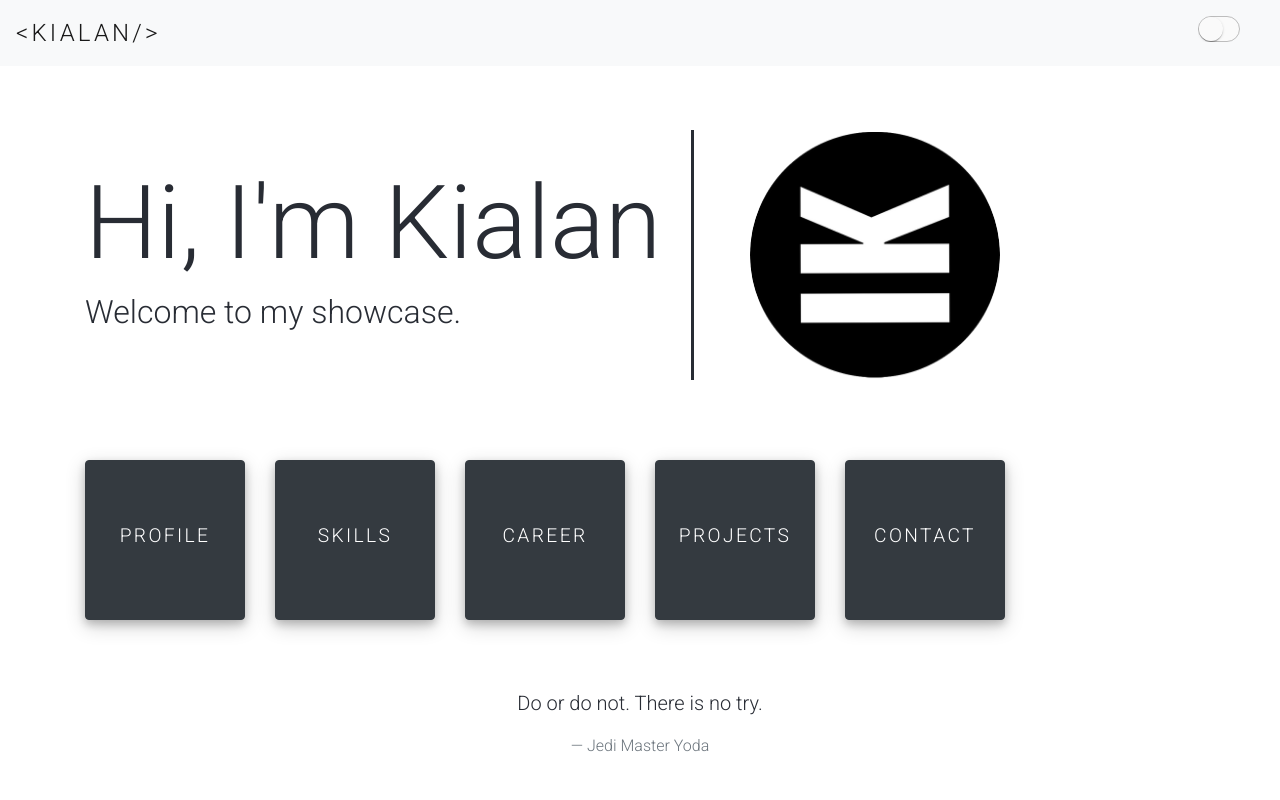
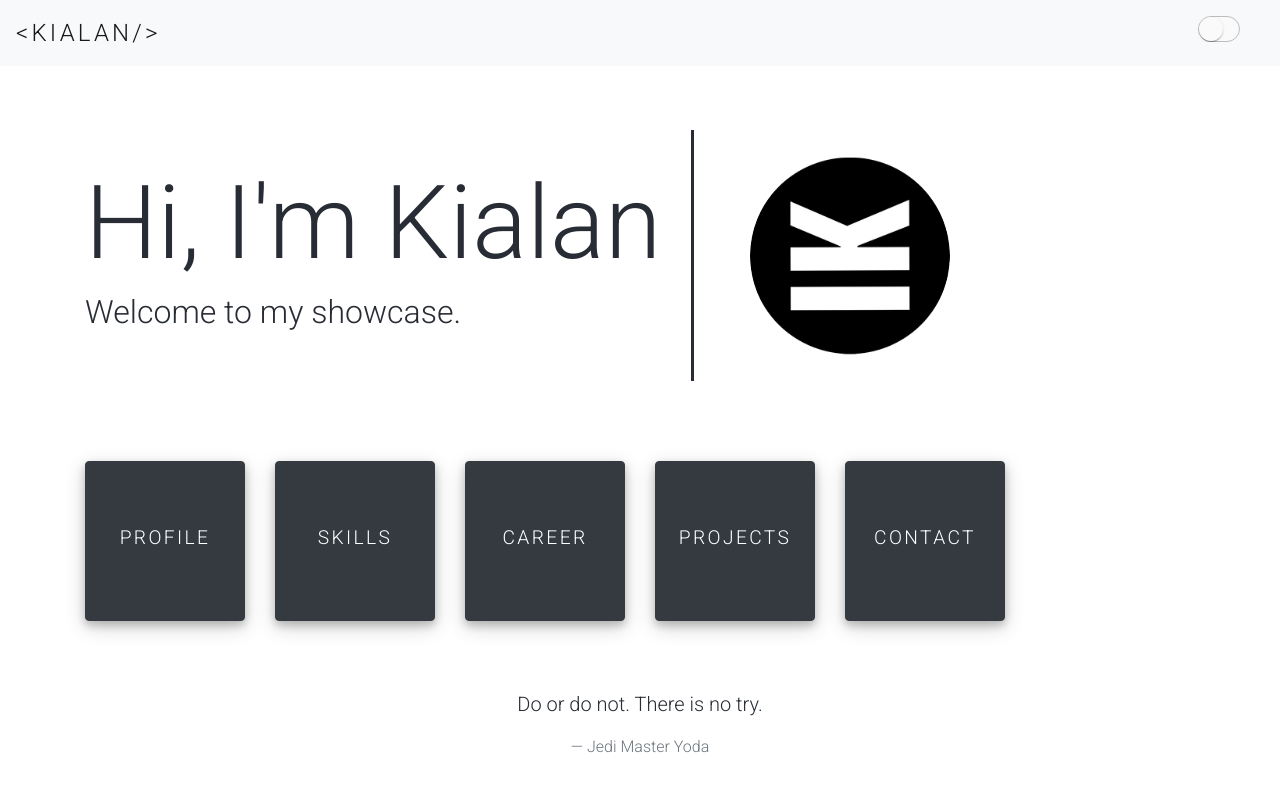
Before and after one commit to kialanpillay/showcase, a React (Create React App) app in the folder website/: page / in a window 1280 px wide. Shown: the top 800 px of the page. Built offline with nearby package versions, Linux system fonts and the light colour scheme.

Commit message:
Update Image.js

```diff
--- a/website/src/Image.js
+++ b/website/src/Image.js
@@ -17,12 +17,12 @@ function Image() {
         onMouseEnter={() => setShow(!show)}
       >
         <img
-          width="250vw"
+          width="200vw"
           src={img}
           alt="Profile"
           rel="noopener noreferrer"
           style={{
-            marginLeft: "2vw",
+            margin: "2vw",
             borderRadius: "50%",
           }}
         ></img>
```
